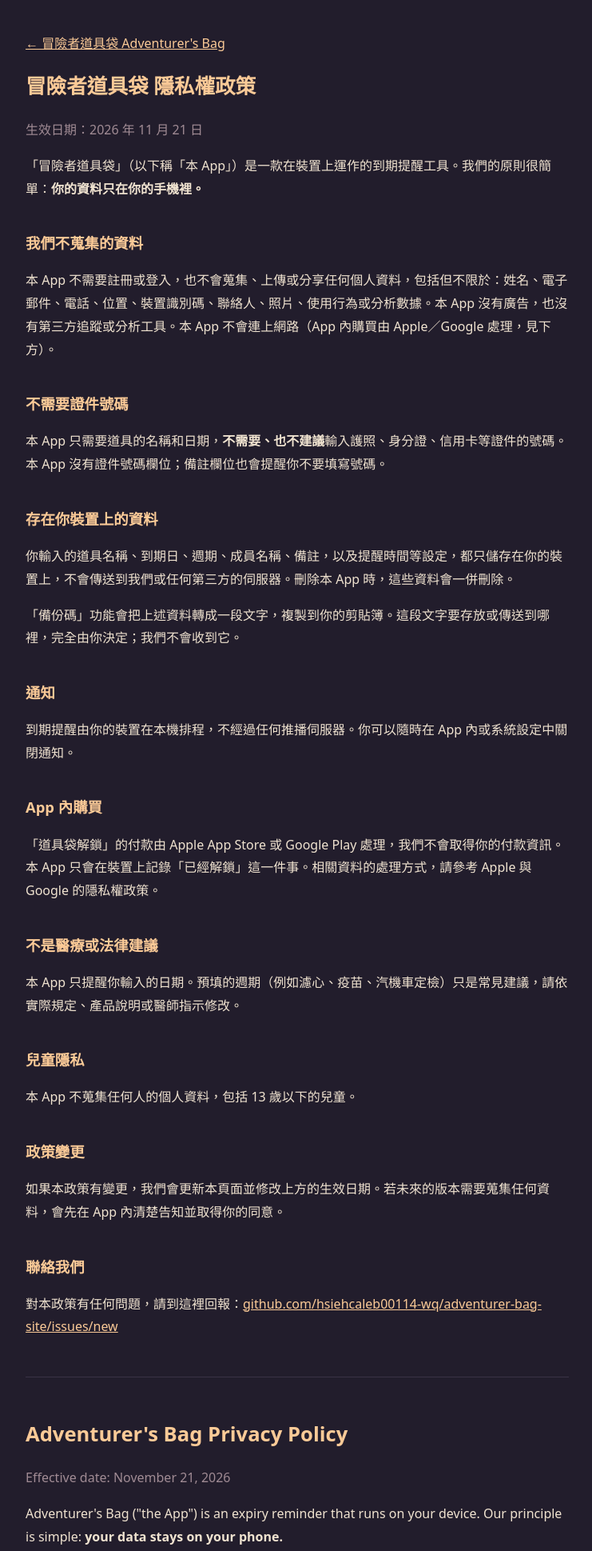
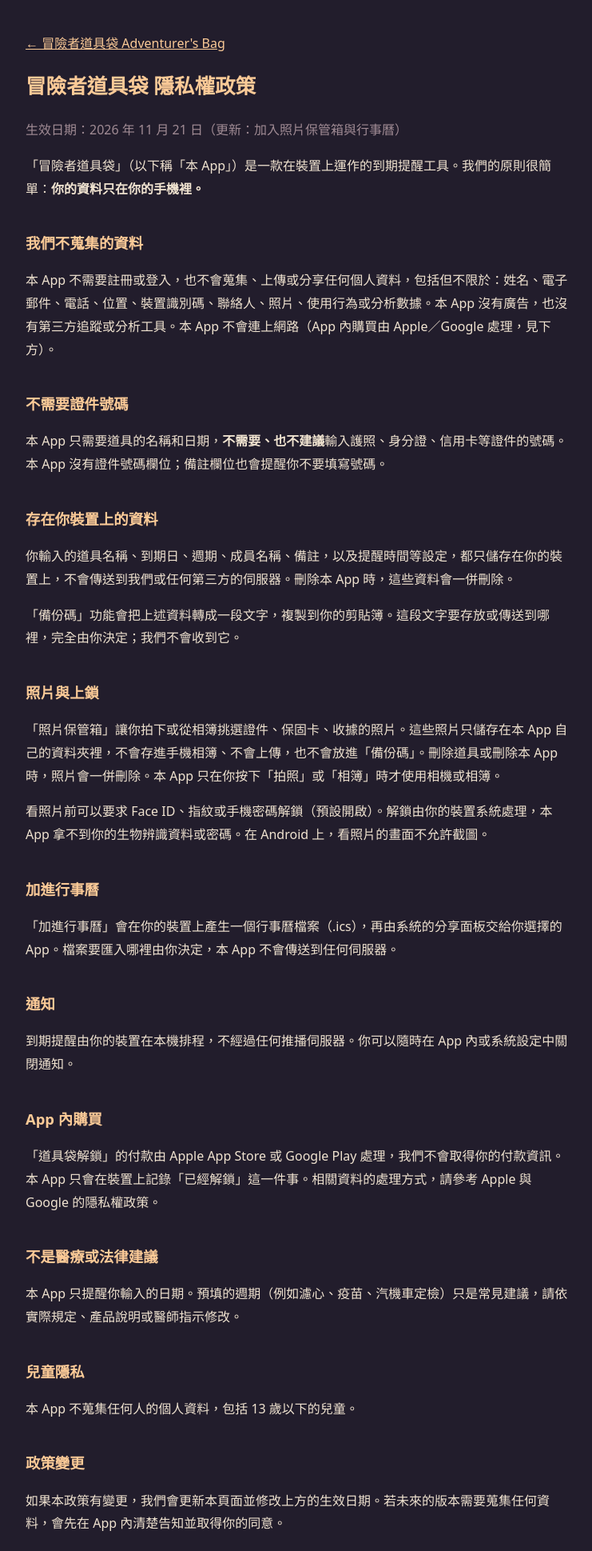
Before and after one commit to hsiehcaleb00114-wq/adventurer-bag-site, a plain HTML site: page privacy.html in a window 1280 px wide. Shown: the top 1939 px of the page at 80% size, without its empty margins (268-1009 px from the left). Drawn offline with Linux system fonts and the light colour scheme.

Commit message:
隱私權政策：加入照片保管箱與加進行事曆的說明
Co-Authored-By: Claude Opus 5.5 <noreply@anthropic.com>

```diff
--- a/privacy.html
+++ b/privacy.html
@@ -19,7 +19,7 @@
 <main>
 <p><a href="index.html">← 冒險者道具袋 Adventurer's Bag</a></p>
 <h1>冒險者道具袋 隱私權政策</h1>
-<p class="dim">生效日期：2026 年 11 月 21 日</p>
+<p class="dim">生效日期：2026 年 11 月 21 日（更新：加入照片保管箱與行事曆）</p>
 
 <p>「冒險者道具袋」（以下稱「本 App」）是一款在裝置上運作的到期提醒工具。我們的原則很簡單：<strong>你的資料只在你的手機裡。</strong></p>
 
@@ -32,6 +32,13 @@
 <h2>存在你裝置上的資料</h2>
 <p>你輸入的道具名稱、到期日、週期、成員名稱、備註，以及提醒時間等設定，都只儲存在你的裝置上，不會傳送到我們或任何第三方的伺服器。刪除本 App 時，這些資料會一併刪除。</p>
 <p>「備份碼」功能會把上述資料轉成一段文字，複製到你的剪貼簿。這段文字要存放或傳送到哪裡，完全由你決定；我們不會收到它。</p>
+
+<h2>照片與上鎖</h2>
+<p>「照片保管箱」讓你拍下或從相簿挑選證件、保固卡、收據的照片。這些照片只儲存在本 App 自己的資料夾裡，不會存進手機相簿、不會上傳，也不會放進「備份碼」。刪除道具或刪除本 App 時，照片會一併刪除。本 App 只在你按下「拍照」或「相簿」時才使用相機或相簿。</p>
+<p>看照片前可以要求 Face ID、指紋或手機密碼解鎖（預設開啟）。解鎖由你的裝置系統處理，本 App 拿不到你的生物辨識資料或密碼。在 Android 上，看照片的畫面不允許截圖。</p>
+
+<h2>加進行事曆</h2>
+<p>「加進行事曆」會在你的裝置上產生一個行事曆檔案（.ics），再由系統的分享面板交給你選擇的 App。檔案要匯入哪裡由你決定，本 App 不會傳送到任何伺服器。</p>
 
 <h2>通知</h2>
 <p>到期提醒由你的裝置在本機排程，不經過任何推播伺服器。你可以隨時在 App 內或系統設定中關閉通知。</p>
@@ -55,7 +62,7 @@
 
 <h1 lang="en">Adventurer's Bag Privacy Policy</h1>
 <div lang="en">
-<p class="dim">Effective date: November 21, 2026</p>
+<p class="dim">Effective date: November 21, 2026 (updated: photo vault and calendar)</p>
 <p>Adventurer's Bag ("the App") is an expiry reminder that runs on your device. Our principle is simple: <strong>your data stays on your phone.</strong></p>
 
 <h2>Data we do not collect</h2>
@@ -67,6 +74,13 @@
 <h2>Data stored on your device</h2>
 <p>The item names, expiry dates, intervals, member names, notes and settings such as reminder times are stored only on your device and are never sent to us or any third-party server. Deleting the App deletes this data.</p>
 <p>The "backup code" feature turns this data into a piece of text copied to your clipboard. Where you keep or send that text is entirely up to you; we never receive it.</p>
+
+<h2>Photos and lock</h2>
+<p>The "photo vault" lets you take or pick photos of documents, warranty cards and receipts. These photos are stored only in the App's own folder; they are not saved to your photo library, never uploaded, and not included in the backup code. Deleting an item or the App deletes its photos. The App uses the camera or photo library only when you tap "Camera" or "Photos".</p>
+<p>You can require Face ID, fingerprint or your device passcode before viewing photos (on by default). Unlocking is handled by your device's system; the App never receives your biometric data or passcode. On Android, screenshots are blocked while photos are shown.</p>
+
+<h2>Add to calendar</h2>
+<p>"Add to calendar" creates a calendar file (.ics) on your device and hands it to the app you choose through the system share sheet. Where you import it is up to you; the App does not send it to any server.</p>
 
 <h2>Notifications</h2>
 <p>Expiry reminders are scheduled locally on your device and do not go through any push server. You can turn them off at any time in the App or in your system settings.</p>
```
